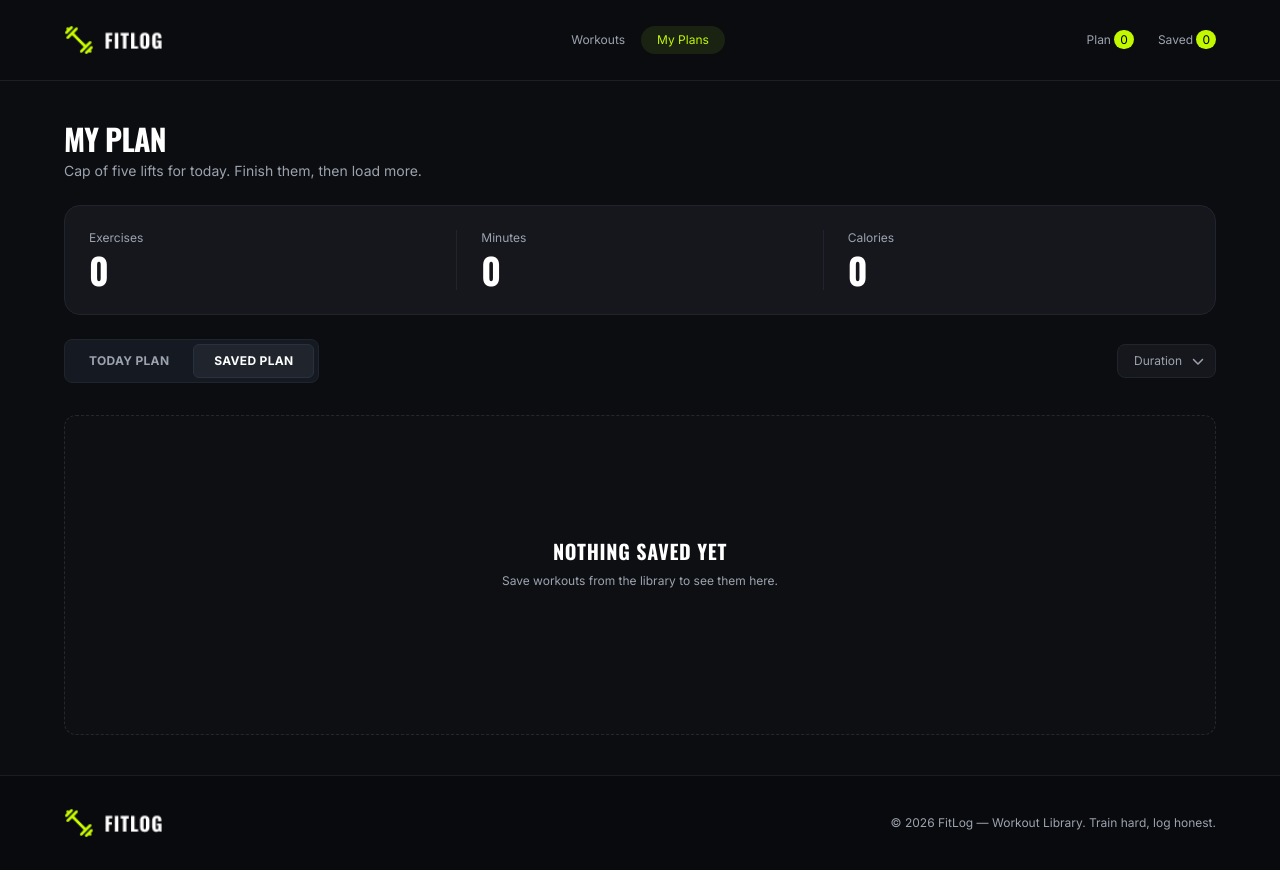
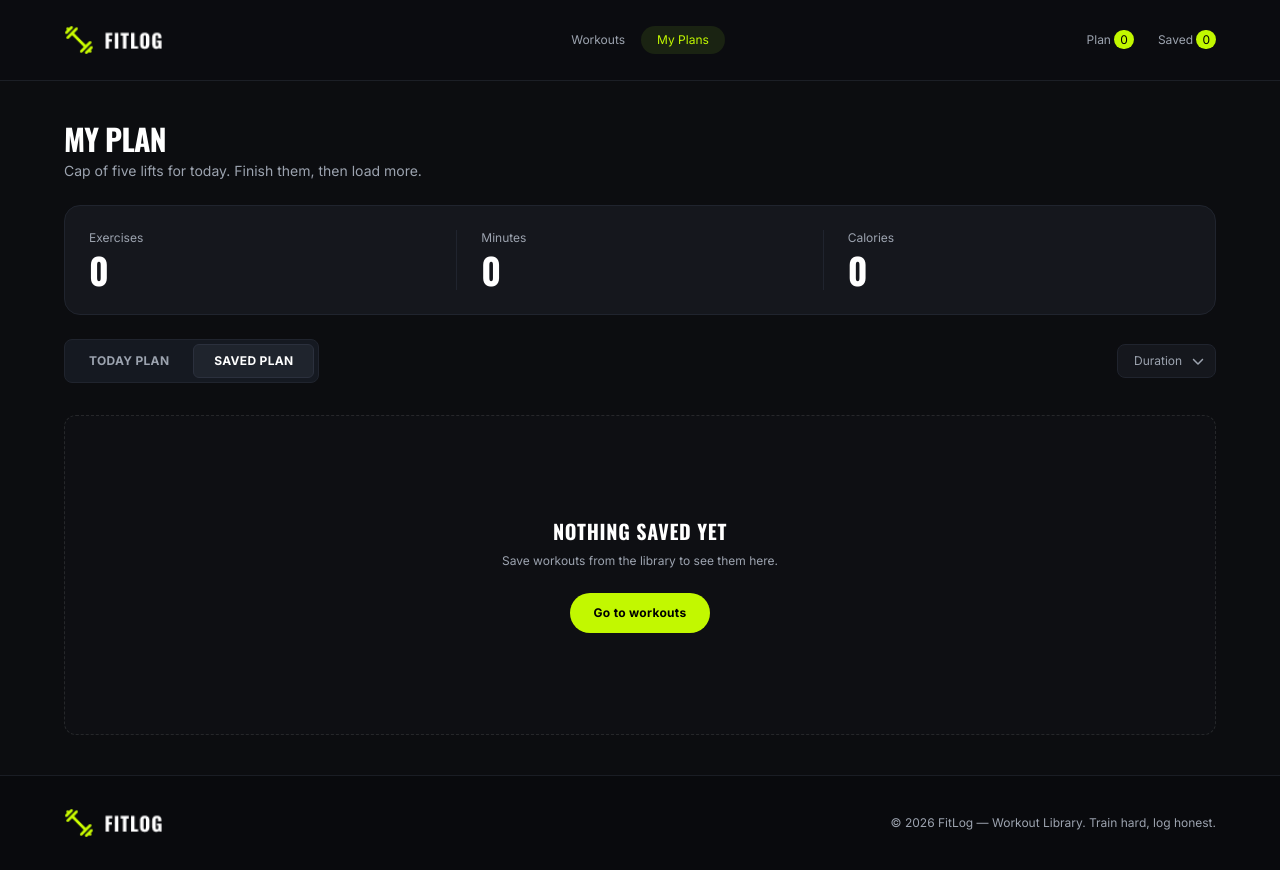
Before and after one commit to marufibnehossain/Fit-Log, a Next.js app: page /plans in a window 1280 px wide. Both pictures are taken after a click on the button "SAVED PLAN". Built offline with nearby package versions, Linux system fonts and the light colour scheme.

Commit message:
small btn update

```diff
--- a/src/app/plans/page.tsx
+++ b/src/app/plans/page.tsx
@@ -224,6 +224,12 @@ const MyPlansPage = () => {
                                 <p className="text-xs mb-6">
                                     Save workouts from the library to see them here.
                                 </p>
+                                <Link
+                                    href="/"
+                                    className="btn-global rounded-full normal-case"
+                                >
+                                    Go to workouts
+                                </Link>
                             </div>
                         ) : (
                             sortedSavedWorkout.map((workout: IWorkout) => (
```
